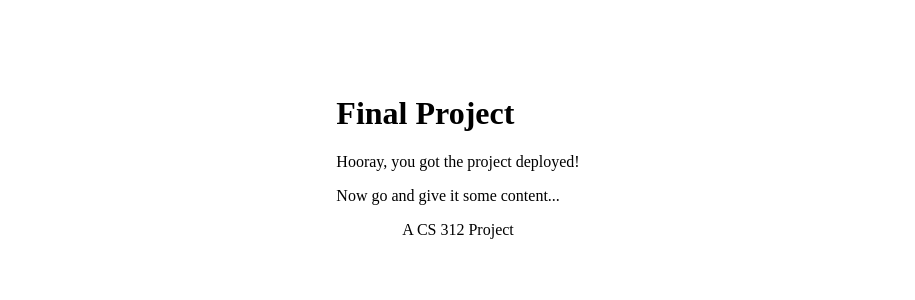
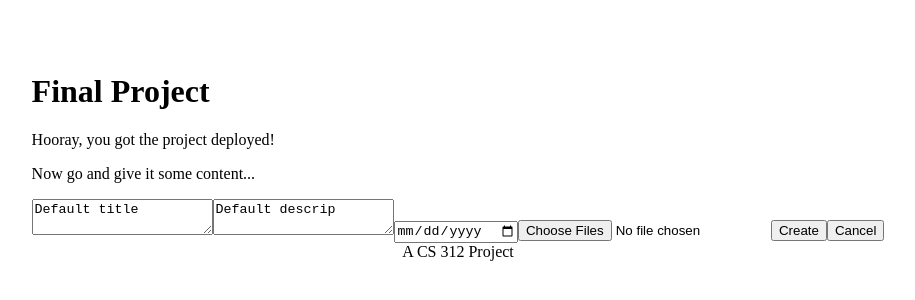
Before and after one commit to hjarai/spotify, a Next.js app: page / in a window 1280 px wide. Shown: the part 252-552 px from the top of the page, without its empty margins (182-1097 px from the left). Built offline with nearby package versions, Linux system fonts and the light colour scheme.

Commit message:
wrote component, updated image tests

```diff
--- a/src/components/CreationPage.js
+++ b/src/components/CreationPage.js
@@ -5,8 +5,55 @@ import { useState } from 'react';
 //assume setMode is what changes state to OneList page and Home page
 //OneList is an object {title: , description:, image: , playlist:{}}
 export default function CreationPage({ setMode }){
+    const [eventTitle, setEventTitle] = useState('Default title');
+    const [eventDescription, setEventDescription] = useState('Default descrip');
+    const [eventDate, setEventDate] = useState();
+    const [eventImage, setEventImage] = useState(/*defaultImage*/);
+    const [eventId] = useState('5678');
+
+    const OneList = {
+        id : eventId,
+        title : eventTitle,
+        description : eventDescription,
+        image_path: ``,
+        playlist: [],
+        date : eventDate,
+    }
+
+    //put image in correct server folder using put
 
     return(
+        <div>
+        <textarea
+            id = 'eventTitle'
+            placeholder = 'Enter your event title'
+            value={eventTitle}
+            onChange={(event)=>setEventTitle(event.target.value)}
+            />
+
+        <textarea
+            id = 'eventDescription'
+            placeholder = 'Enter your event description'
+            value={eventDescription}
+            onChange={(event)=>setEventDescription(event.target.value)}
+            />
+
+        <input type='date' value = {eventDate}
+            onChange={(event) => setEventDate(event.target.value)} />
+
+        {/* // this doesnt work */}
+        <img
+            src={setEventImage.src} />
+
         <input type="file" accept="image/*" multiple = "false" />
+
+        {/* //all the buttons here */}
+        <button disabled={!eventTitle} onClick={() => setMode(OneList)}>Create</button>
+        <button onClick={() => setMode()}>Cancel</button>
+        </div>
     );
-};
+}
+
+CreationPage.propTypes = {
+    setMode : PropTypes.func
+}
--- a/src/pages/index.js
+++ b/src/pages/index.js
@@ -1,4 +1,5 @@
 //import { useEffect, useState } from 'react';
+import CreationPage from '../components/CreationPage';
 
 import Head from 'next/head';
 
@@ -17,6 +18,7 @@ export default function Home() {
         <h1 className="title">Final Project</h1>
         <p>Hooray, you got the project deployed!</p>
         <p>Now go and give it some content...</p>
+        <CreationPage/>
       </main>
 
       <footer>A CS 312 Project</footer>
```
Also changed, not shown: 1 other file (tests, documents, lock files or other folders).
